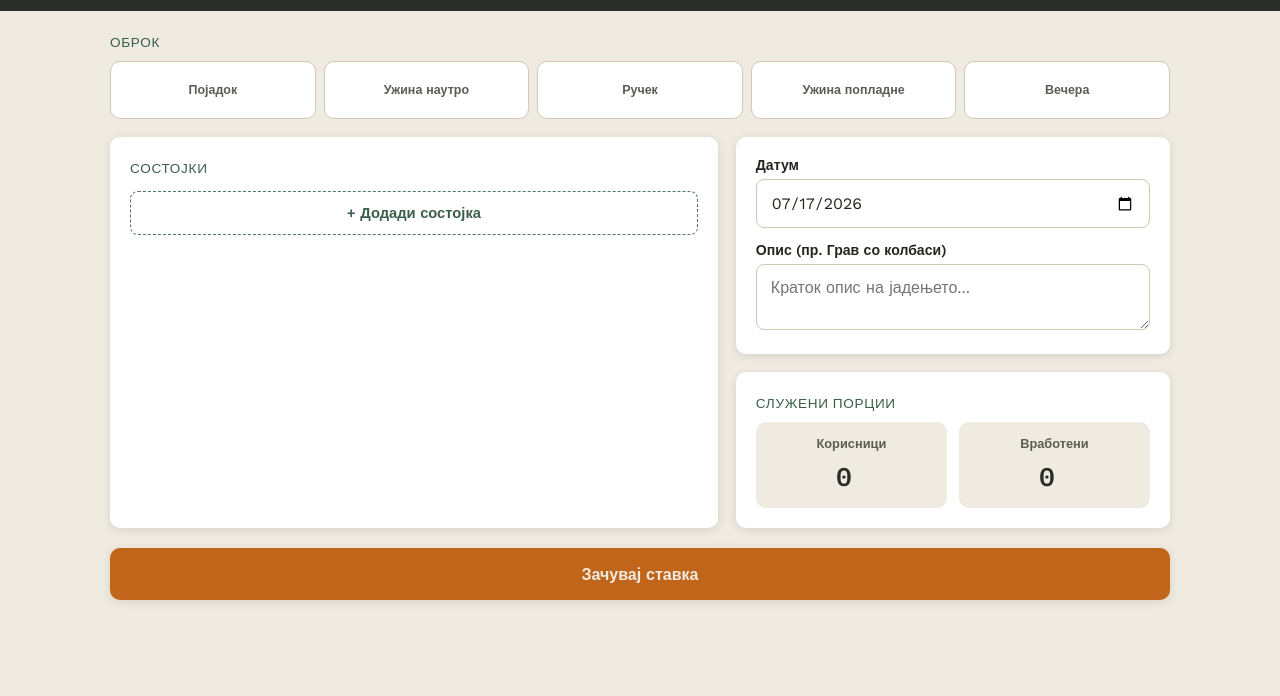
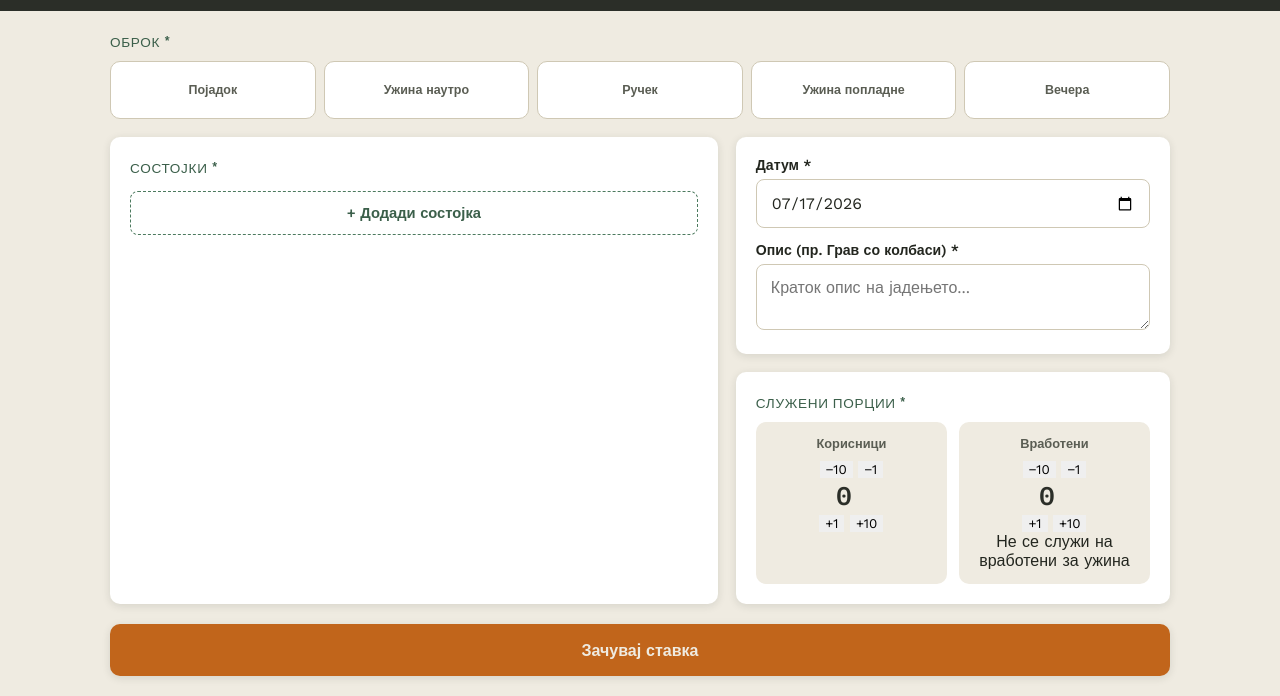
Before and after one commit to oazamedika/o-kujna, a plain HTML site: page entry.html in a window 1280 px wide. Shown: the part 125-821 px from the top of the page. Before the commit the page ends 800 px from the top, so only its background shows below. Drawn offline with nearby package versions, Linux system fonts and the light colour scheme; no server answers; sample sign-in values are in the browser's storage.

Commit message:
Update entry.html

```diff
--- a/entry.html
+++ b/entry.html
@@ -24,7 +24,7 @@
 <div class="page">
 
   <div class="field">
-    <span class="section-label">Оброк</span>
+    <span class="section-label">Оброк *</span>
     <div class="meal-picker" id="mealPicker">
       <button class="meal-chip" data-meal="Појадок">Појадок</button>
       <button class="meal-chip" data-meal="Ужина наутро">Ужина наутро</button>
@@ -37,7 +37,7 @@
   <div class="entry-grid">
 
     <div class="card">
-      <span class="section-label">Состојки</span>
+      <span class="section-label">Состојки *</span>
       <div id="ingredientRows"></div>
       <button class="add-ingredient-btn" id="addIngredientBtn">+ Додади состојка</button>
     </div>
@@ -45,25 +45,38 @@
     <div>
       <div class="card" style="margin-bottom: 18px;">
         <div class="field" style="margin-bottom: 14px;">
-          <label for="entryDate">Датум</label>
-          <input type="date" id="entryDate">
+          <label for="entryDate">Датум *</label>
+          <input type="date" id="entryDate" required>
         </div>
         <div class="field" style="margin-bottom: 0;">
-          <label for="descInput">Опис (пр. Грав со колбаси)</label>
-          <textarea id="descInput" placeholder="Краток опис на јадењето..."></textarea>
+          <label for="descInput">Опис (пр. Грав со колбаси) *</label>
+          <textarea id="descInput" placeholder="Краток опис на јадењето..." required></textarea>
         </div>
       </div>
 
       <div class="card">
-        <span class="section-label">Служени порции</span>
+        <span class="section-label">Служени порции *</span>
         <div class="portions-grid">
           <div class="portion-box">
             <label>Корисници</label>
-            <input type="number" id="portionsUsers" min="0" inputmode="numeric" value="0">
+            <div class="stepper">
+              <button type="button" class="step-btn step-minus10" data-target="portionsUsers" data-delta="-10">−10</button>
+              <button type="button" class="step-btn step-minus1" data-target="portionsUsers" data-delta="-1">−1</button>
+              <input type="number" id="portionsUsers" min="0" inputmode="numeric" value="0" required>
+              <button type="button" class="step-btn step-plus1" data-target="portionsUsers" data-delta="1">+1</button>
+              <button type="button" class="step-btn step-plus10" data-target="portionsUsers" data-delta="10">+10</button>
+            </div>
           </div>
-          <div class="portion-box">
+          <div class="portion-box" id="employeesBox">
             <label>Вработени</label>
-            <input type="number" id="portionsEmployees" min="0" inputmode="numeric" value="0">
+            <div class="stepper">
+              <button type="button" class="step-btn step-minus10" data-target="portionsEmployees" data-delta="-10">−10</button>
+              <button type="button" class="step-btn step-minus1" data-target="portionsEmployees" data-delta="-1">−1</button>
+              <input type="number" id="portionsEmployees" min="0" inputmode="numeric" value="0" required>
+              <button type="button" class="step-btn step-plus1" data-target="portionsEmployees" data-delta="1">+1</button>
+              <button type="button" class="step-btn step-plus10" data-target="portionsEmployees" data-delta="10">+10</button>
+            </div>
+            <div class="employees-disabled-note" id="employeesNote">Не се служи на вработени за ужина</div>
           </div>
         </div>
       </div>
```
